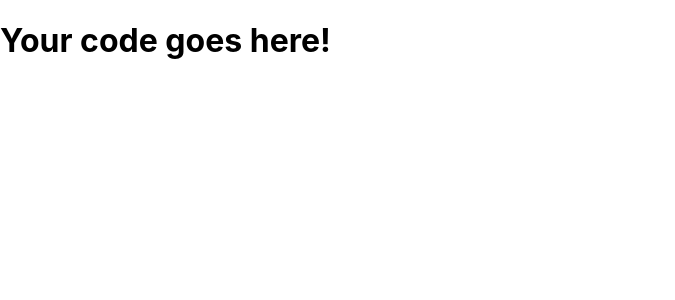
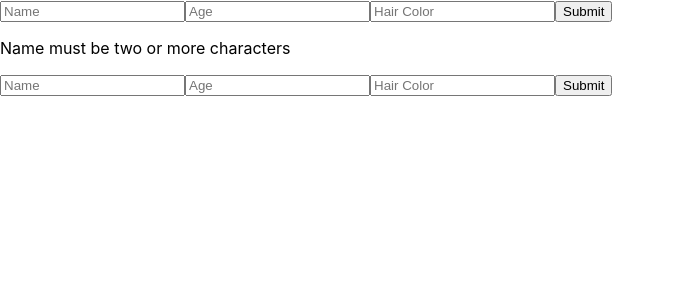
Before and after one commit to iamgeorgi/react-design-patterns, a React (Create React App) app: page / in a window 1280 px wide. Shown: the top 300 px of the page, without its empty margins (0-675 px from the left). Built offline with nearby package versions, Linux system fonts and the light colour scheme.

Commit message:
added examples of controlled and uncontrolled form

```diff
--- a/src/App.js
+++ b/src/App.js
@@ -1,6 +1,12 @@
+import { ControlledForm } from "./ControlledForm";
+import { UncontrolledForm } from "./UncontrolledForm";
+
 function App() {
 	return (
-		<h1>Your code goes here!</h1>
+		<>
+			<UncontrolledForm />
+			<ControlledForm />
+		</>
 	)
 }
 
--- /dev/null
+++ b/src/ControlledForm.js
@@ -0,0 +1,41 @@
+import { useState, useEffect } from 'react';
+
+export const ControlledForm = () => {
+	const [nameInputError, setNameInputError] = useState('');
+	const [name, setName] = useState('');
+	const [age, setAge] = useState();
+	const [hairColor, setHairColor] = useState('');
+
+	useEffect(() => {
+		if (name.length < 2) {
+			setNameInputError('Name must be two or more characters');
+		} else {
+			setNameInputError('');
+		}
+	}, [name])
+
+	return (
+		<form>
+			{nameInputError && <p>{nameInputError}</p>}
+			<input
+				name="name"
+				type="text"
+				placeholder="Name"
+				value={name}
+				onChange={e => setName(e.target.value)} />
+			<input
+				name="age"
+				type="number"
+				placeholder="Age"
+				value={age}
+				onChange={e => setAge(Number(e.target.value))} />
+			<input
+				name="hairColor"
+				type="text"
+				placeholder="Hair Color"
+				value={hairColor}
+				onChange={e => setHairColor(e.target.value)} />
+			<button>Submit</button>
+		</form>
+	)
+}
--- /dev/null
+++ b/src/UncontrolledForm.js
@@ -0,0 +1,25 @@
+// Doesn't care about the state and value of his lements until submit event
+
+import React from 'react';
+
+export const UncontrolledForm = () => {
+	const nameInput = React.createRef();
+	const ageInput = React.createRef();
+	const hairColorInput = React.createRef();
+
+	const handleSubmit = e => {
+		console.log(nameInput.current.value);
+		console.log(ageInput.current.value);
+		console.log(hairColorInput.current.value);
+		e.preventDefault();
+	}
+
+	return (
+		<form onSubmit={handleSubmit}>
+			<input name="name" type="text" placeholder="Name" ref={nameInput} />
+			<input name="age" type="number" placeholder="Age" ref={ageInput} />
+			<input name="hairColor" type="text" placeholder="Hair Color" ref={hairColorInput} />
+			<input type="submit" value="Submit" />
+		</form>
+	);
+}
```
